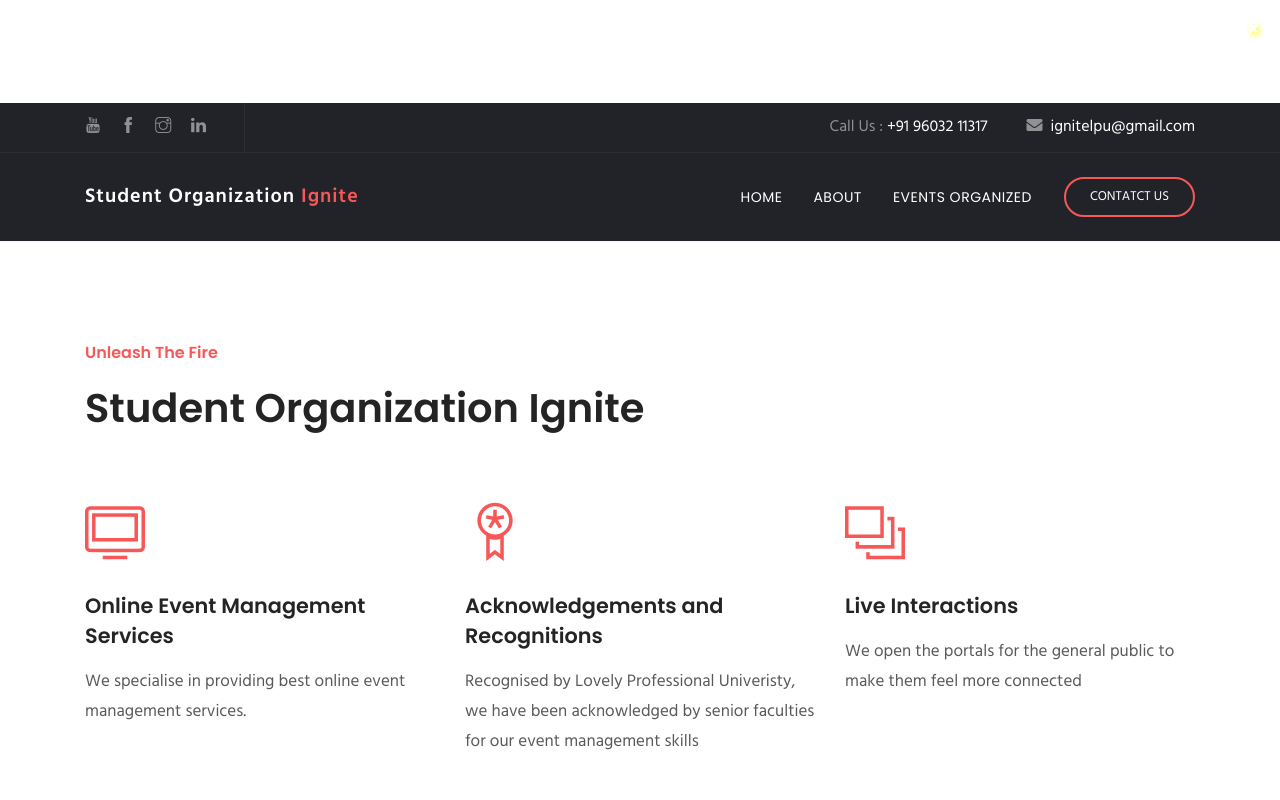
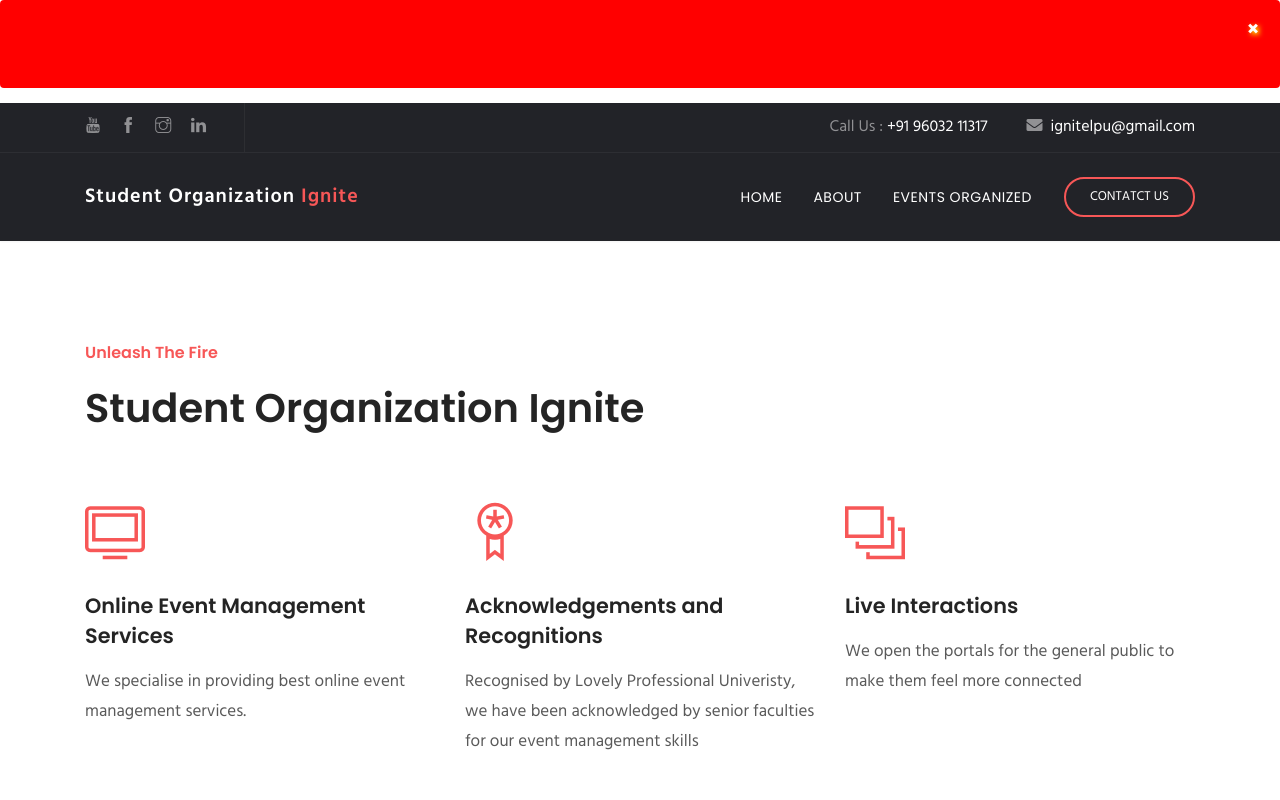
Before and after one commit to nyn-mishra/ignitelpu, a plain HTML site: page index.html in a window 1280 px wide. Shown: the top 800 px of the page. Drawn offline with Linux system fonts and the light colour scheme; some packages are replaced by stand-ins of ours; a web font is replaced by a local one.

Commit message:
Update style.css

```diff
--- a/css/style.css
+++ b/css/style.css
@@ -8,7 +8,7 @@ html {
  /* The alert message box */
  .alert {
   padding: 20px;
-  background-color: rgb(255, 255, 255); /* white */
+  background-color: rgb(255, 0, 0); /* white */
   color:white;
   margin-bottom: 15px;
   text-shadow: 2px 2px 5px yellow;
```
